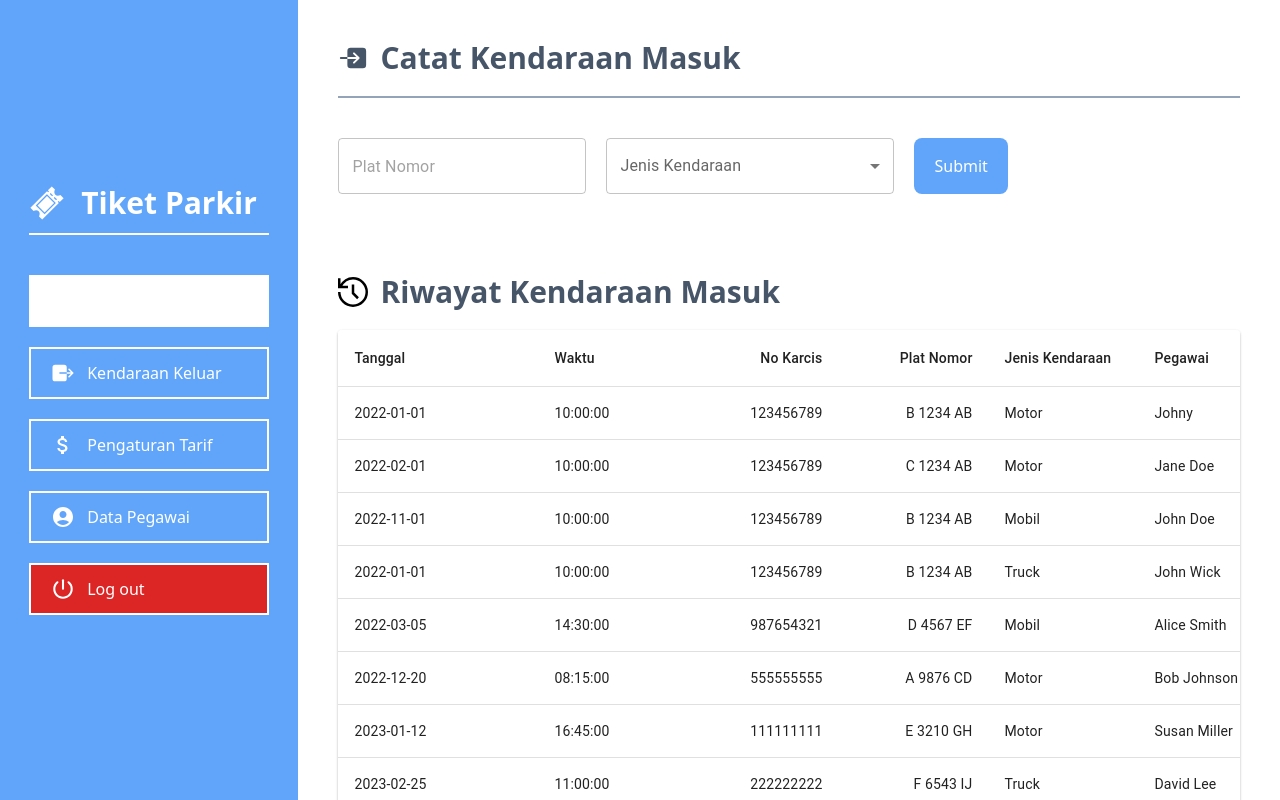
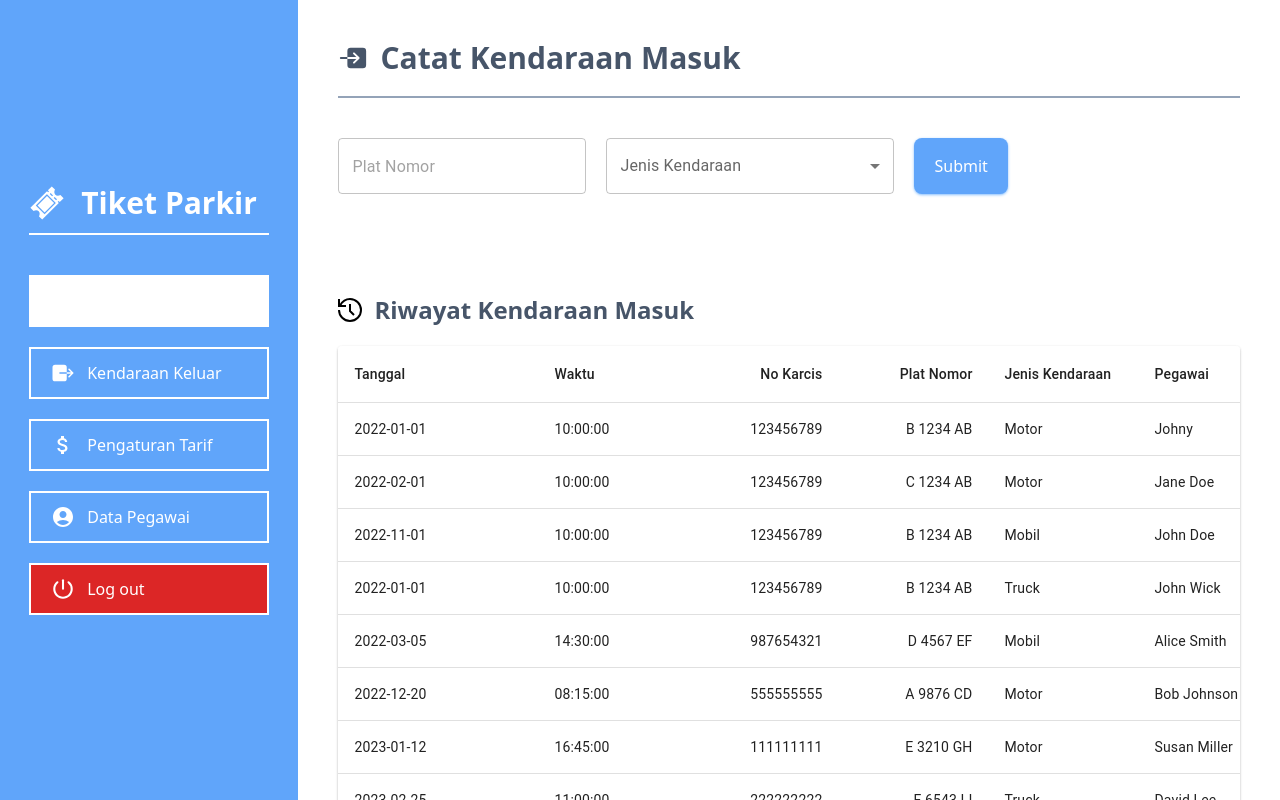
Before and after one commit to dodichakill/uas-kang-parkir, a React (Vite) app: page / in a window 1280 px wide. Built offline with nearby package versions, Linux system fonts and the light colour scheme.

Commit message:
add: alert after submit btn masuk/keluar

```diff
--- /dev/null
+++ b/src/components/AlertSuccess.jsx
@@ -0,0 +1,31 @@
+import { Alert, Box, Collapse } from "@mui/material";
+import React from "react";
+import CloseIcon from "@mui/icons-material/Close";
+import IconButton from "@mui/material/IconButton";
+
+function AlertSuccess({ open, setOpen }) {
+  console.log("okee");
+  return (
+    <Box sx={{ width: "100%", marginTop: "20px" }}>
+      <Collapse in={open}>
+        <Alert
+          action={
+            <IconButton
+              aria-label="close"
+              color="inherit"
+              size="small"
+              onClick={setOpen}
+            >
+              <CloseIcon fontSize="inherit" />
+            </IconButton>
+          }
+          sx={{ mb: 2 }}
+        >
+          Data Berhasil Tercatat!
+        </Alert>
+      </Collapse>
+    </Box>
+  );
+}
+
+export default AlertSuccess;
--- a/src/components/BtnMenuNavbar.jsx
+++ b/src/components/BtnMenuNavbar.jsx
@@ -5,7 +5,7 @@ function BtnMenuNavbar({ icon, text, url, isActive, isLogout, onClick }) {
     <button
       to={url}
       className={`px-5 py-3 text-white gap-3 border-white border-2 w-60 flex hover:bg-slate-100/50 ${
-        isActive && "bg-white text-blue-400 font-bold hover:bg-white"
+        isActive && "bg-white text-black font-bold hover:bg-white"
       } ${isLogout && "bg-red-600 hover:bg-red-500"} `}
       onClick={onClick}
     >
--- /dev/null
+++ b/src/components/CatatComponent.jsx
@@ -0,0 +1,43 @@
+import {
+  FormControl,
+  InputLabel,
+  MenuItem,
+  Select,
+  TextField,
+} from "@mui/material";
+import React from "react";
+
+function CatatComponent({ onSubmit }) {
+  const [jenisKendaraan, setJenisKendaraan] = React.useState("");
+
+  return (
+    <div className="form mt-10 flex gap-5">
+      <TextField placeholder="Plat Nomor" />
+      <div className="w-72">
+        <FormControl fullWidth>
+          <InputLabel id="demo-simple-select-label">Jenis Kendaraan</InputLabel>
+          <Select
+            labelId="demo-simple-select-label"
+            id="demo-simple-select"
+            value={jenisKendaraan}
+            label="Jenis Kendaraan"
+            onChange={(e) => setJenisKendaraan(e.target.value)}
+          >
+            <MenuItem value={"Motor"}>Motor</MenuItem>
+            <MenuItem value={"Mobil"}>Mobil</MenuItem>
+            <MenuItem value={"Truck"}>Truck</MenuItem>
+          </Select>
+        </FormControl>
+      </div>
+
+      <button
+        className="px-5 py-3 bg-blue-400 shadow shadow-blue-300 active:bg-blue-500 text-white rounded-lg"
+        onClick={onSubmit}
+      >
+        Submit
+      </button>
+    </div>
+  );
+}
+
+export default CatatComponent;
--- a/src/views/Home/DataPegawaiView.jsx
+++ b/src/views/Home/DataPegawaiView.jsx
@@ -116,7 +116,7 @@ function DataPegawaiView() {
             <p className="text-xl">Alamat</p>
             <textarea
               rows={5}
-              className="border-2 border-slate-200 w-72"
+              className="border-2 border-slate-200 w-72 py-2 px-3"
               value={employee.alamat || ""}
             />
           </div>
--- a/src/views/Home/KendaraanKeluarView.jsx
+++ b/src/views/Home/KendaraanKeluarView.jsx
@@ -1,50 +1,22 @@
-import {
-  FormControl,
-  InputLabel,
-  MenuItem,
-  Select,
-  TextField,
-} from "@mui/material";
 import React from "react";
 import { IoEnter } from "react-icons/io5";
 import { GrHistory } from "react-icons/gr";
 import TableHistoryParkirKeluar from "./TableHistoryParkirKeluar";
+import CatatComponent from "../../components/CatatComponent";
+import AlertSuccess from "../../components/AlertSuccess";
 
 function KendaraanKeluarView() {
-  const [jenisKendaraan, setJenisKendaraan] = React.useState("");
+  const [submit, setSubmit] = React.useState(false);
   return (
     <div>
       <h1 className="text-3xl flex gap-3 items-center font-bold text-slate-600 border-b-2 border-b-slate-400 pb-5">
         <IoEnter /> Catat Kendaraan Keluar
       </h1>
-      <div className="form mt-10 mb-20 flex gap-5">
-        <TextField placeholder="Plat Nomor" />
-        <div className="w-72">
-          <FormControl fullWidth>
-            <InputLabel id="demo-simple-select-label">
-              Jenis Kendaraan
-            </InputLabel>
-            <Select
-              labelId="demo-simple-select-label"
-              id="demo-simple-select"
-              value={jenisKendaraan}
-              label="Jenis Kendaraan"
-              onChange={(e) => setJenisKendaraan(e.target.value)}
-            >
-              <MenuItem value={"Motor"}>Motor</MenuItem>
-              <MenuItem value={"Mobil"}>Mobil</MenuItem>
-              <MenuItem value={"Truck"}>Truck</MenuItem>
-            </Select>
-          </FormControl>
-        </div>
+      <CatatComponent onSubmit={() => setSubmit(true)} />
+      <AlertSuccess open={submit} setOpen={() => setSubmit(false)} />
 
-        <button className="px-5 py-3 bg-blue-400 text-white rounded-lg">
-          Submit
-        </button>
-      </div>
-
-      <div className="riwayat">
-        <h2 className="text-3xl flex text-slate-600 items-center gap-3 font-semibold mb-5">
+      <div className="riwayat mt-20">
+        <h2 className="text-2xl flex text-slate-600 items-center gap-3 font-semibold mb-5">
           <GrHistory />
           Riwayat Kendaraan Keluar
         </h2>
--- a/src/views/Home/KendaraanMasukView.jsx
+++ b/src/views/Home/KendaraanMasukView.jsx
@@ -1,50 +1,23 @@
-import {
-  FormControl,
-  InputLabel,
-  MenuItem,
-  Select,
-  TextField,
-} from "@mui/material";
 import React from "react";
 import { IoEnter } from "react-icons/io5";
 import { GrHistory } from "react-icons/gr";
 import TableHistoryParkirMasuk from "./TableHistoryParkirMasuk";
+import CatatComponent from "../../components/CatatComponent";
+import AlertSuccess from "../../components/AlertSuccess";
 
 function KendaraanMasukView() {
-  const [jenisKendaraan, setJenisKendaraan] = React.useState("");
+  const [submit, setSubmit] = React.useState(false);
+
   return (
     <div>
       <h1 className="text-3xl flex gap-3 items-center font-bold text-slate-600 border-b-2 border-b-slate-400 pb-5">
         <IoEnter /> Catat Kendaraan Masuk
       </h1>
-      <div className="form mt-10 mb-20 flex gap-5">
-        <TextField placeholder="Plat Nomor" />
-        <div className="w-72">
-          <FormControl fullWidth>
-            <InputLabel id="demo-simple-select-label">
-              Jenis Kendaraan
-            </InputLabel>
-            <Select
-              labelId="demo-simple-select-label"
-              id="demo-simple-select"
-              value={jenisKendaraan}
-              label="Jenis Kendaraan"
-              onChange={(e) => setJenisKendaraan(e.target.value)}
-            >
-              <MenuItem value={"Motor"}>Motor</MenuItem>
-              <MenuItem value={"Mobil"}>Mobil</MenuItem>
-              <MenuItem value={"Truck"}>Truck</MenuItem>
-            </Select>
-          </FormControl>
-        </div>
+      <CatatComponent onSubmit={() => setSubmit(true)} />
+      <AlertSuccess open={submit} setOpen={() => setSubmit(false)} />
 
-        <button className="px-5 py-3 bg-blue-400 text-white rounded-lg">
-          Submit
-        </button>
-      </div>
-
-      <div className="riwayat">
-        <h2 className="text-3xl text-slate-600 flex items-center gap-3 font-semibold mb-5">
+      <div className="riwayat mt-20">
+        <h2 className="text-2xl text-slate-600 flex items-center gap-3 font-semibold mb-5">
           <GrHistory />
           Riwayat Kendaraan Masuk
         </h2>
```
